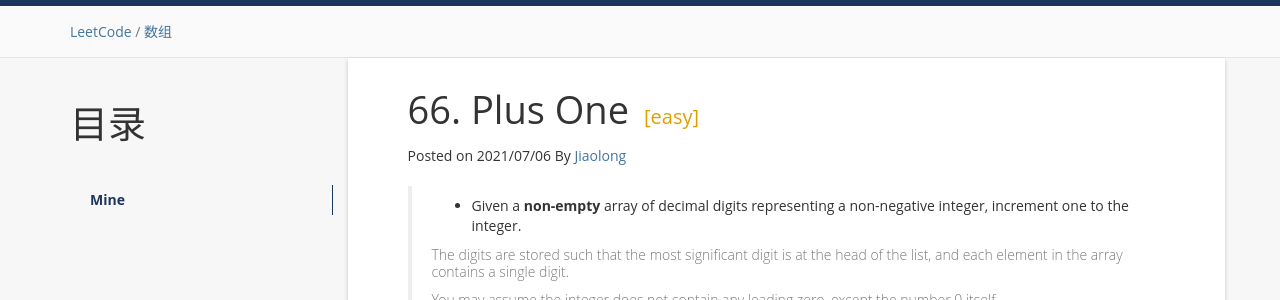
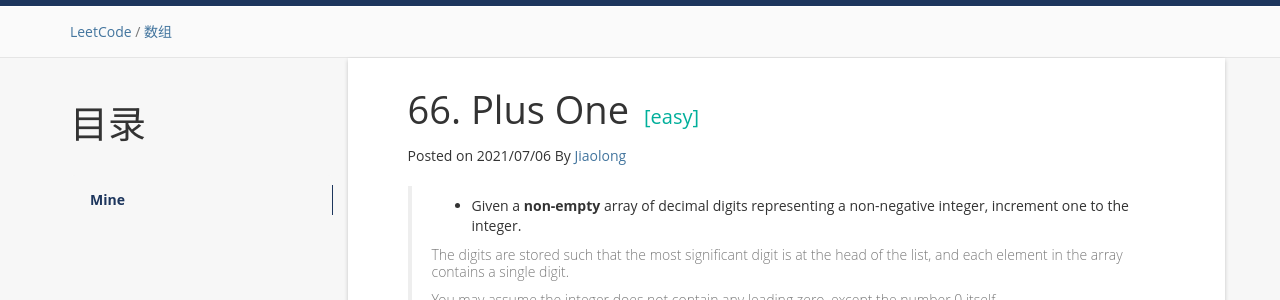
Before and after one commit to wang-jiaolong/code-record, a Jekyll site: the page built from _posts/2021-07-06-66. Plus One.md, in a window 1280 px wide. Shown: the part 229-529 px from the top of the page. Built offline with Jekyll 4.4.1, drawn with Linux system fonts in a browser that asks for light colours; nearby versions of some CDN libraries; comment, search, counter and statistics services are not loaded.

Commit message:
Update post.html

```diff
--- a/_layouts/post.html
+++ b/_layouts/post.html
@@ -14,10 +14,10 @@ layout: default
             <header class="post-header">
 
                       {% if page.type == 'easy' %}
-<h1 class="post-title">{{ page.title }}<span style="color: rgb(224 161 0);font-size: 20px;padding-left: 15px;">[{{ page.type }}]</span></h1>
+<h1 class="post-title">{{ page.title }}<span style="color: #00AF9B;font-size: 20px;padding-left: 15px;">[{{ page.type }}]</span></h1>
 
 {% elsif page.type == 'medium' %}
-<h1 class="post-title">{{ page.title }}<span style="color: #00AF9B;font-size: 20px;padding-left: 15px;">[{{ page.type }}]</span></h1>
+<h1 class="post-title">{{ page.title }}<span style="color: color: rgb(224 161 0);font-size: 20px;padding-left: 15px;">[{{ page.type }}]</span></h1>
 
          {% elsif page.type == 'hard; %}
 <h1 class="post-title">{{ page.title }}<span style="color: #FF2D55;font-size: 20px;padding-left: 15px;">[{{ page.type }}]</span></h1>
```
